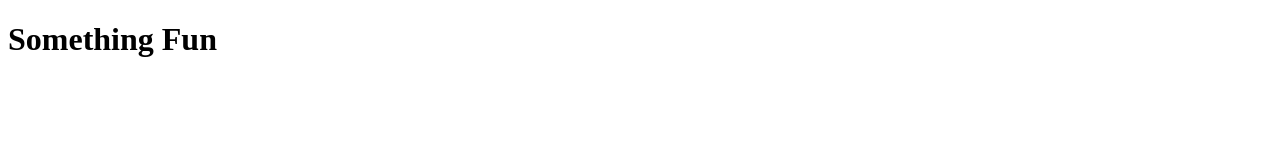
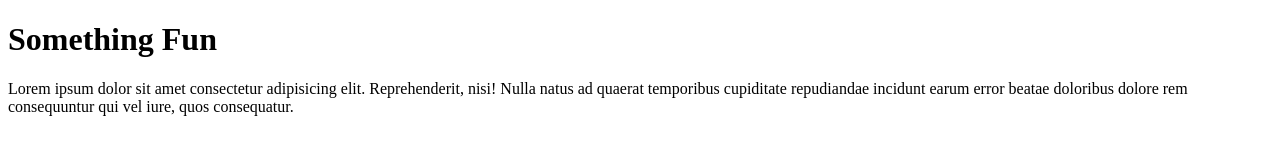
Before and after one commit to hunterdavis730/hunterdavis730.github.io, a plain HTML site: page index.html in a window 1280 px wide. Drawn offline with Linux system fonts and the light colour scheme.

Commit message:
p tag update

```diff
--- a/index.html
+++ b/index.html
@@ -8,5 +8,6 @@
 </head>
 <body>
     <h1>Something Fun</h1>
+    <p>Lorem ipsum dolor sit amet consectetur adipisicing elit. Reprehenderit, nisi! Nulla natus ad quaerat temporibus cupiditate repudiandae incidunt earum error beatae doloribus dolore rem consequuntur qui vel iure, quos consequatur.</p>
 </body>
 </html>
--- /dev/null
+++ b/reset.css
@@ -0,0 +1,43 @@
+html, body, div, span, applet, object, iframe,
+h1, h2, h3, h4, h5, h6, p, blockquote, pre,
+a, abbr, acronym, address, big, cite, code,
+del, dfn, em, img, ins, kbd, q, s, samp,
+small, strike, strong, sub, sup, tt, var,
+b, u, i, center,
+dl, dt, dd, ol, ul, li,
+fieldset, form, label, legend,
+table, caption, tbody, tfoot, thead, tr, th, td,
+article, aside, canvas, details, embed,
+figure, figcaption, footer, header, hgroup,
+menu, nav, output, ruby, section, summary,
+time, mark, audio, video {
+	margin: 0;
+	padding: 0;
+	border: 0;
+	font-size: 100%;
+	font: inherit;
+	vertical-align: baseline;
+}
+/* HTML5 display-role reset for older browsers */
+article, aside, details, figcaption, figure,
+footer, header, hgroup, menu, nav, section {
+	display: block;
+}
+body {
+	line-height: 1;
+}
+ol, ul {
+	list-style: none;
+}
+blockquote, q {
+	quotes: none;
+}
+blockquote:before, blockquote:after,
+q:before, q:after {
+	content: '';
+	content: none;
+}
+table {
+	border-collapse: collapse;
+	border-spacing: 0;
+}
```
